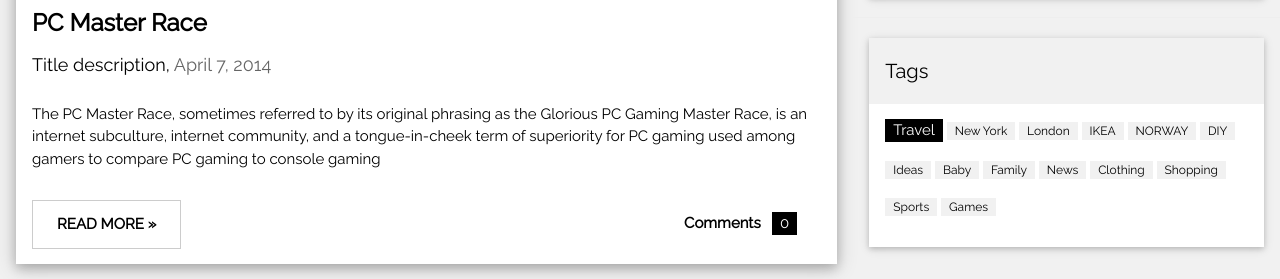
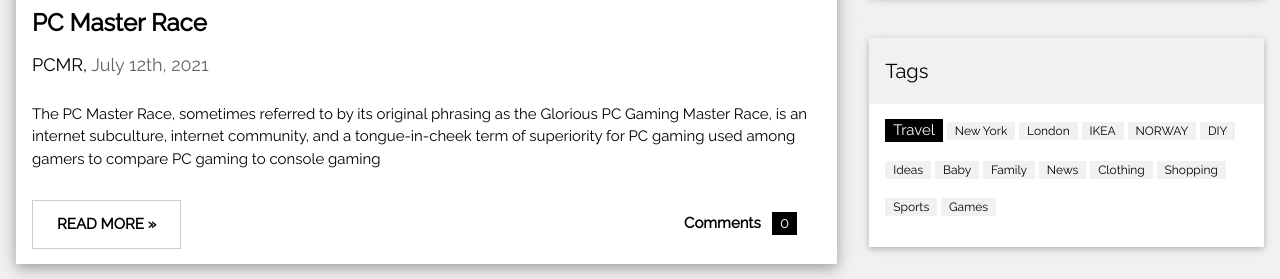
Before and after one commit to cl11886/cl11886.github.io, a plain HTML site: page index.html in a window 1280 px wide. Shown: the part 818-1097 px from the top of the page. Drawn offline with nearby package versions, Linux system fonts and the light colour scheme.

Commit message:
Update index.html

```diff
--- a/index.html
+++ b/index.html
@@ -35,7 +35,7 @@ and is wrapped around the whole page content, except for the footer in this exam
     <img src="https://cdn.mos.cms.futurecdn.net/b31c4ced285e73f40c884d009c5a7da6.png" alt="picture" style="width:100%">
     <div class="w3-container">
       <h3><b>PC Master Race</b></h3>
-      <h5>Title description, <span class="w3-opacity">April 7, 2014</span></h5>
+      <h5>PCMR, <span class="w3-opacity">July 12th, 2021</span></h5>
     </div>
 
     <div class="w3-container">
```
